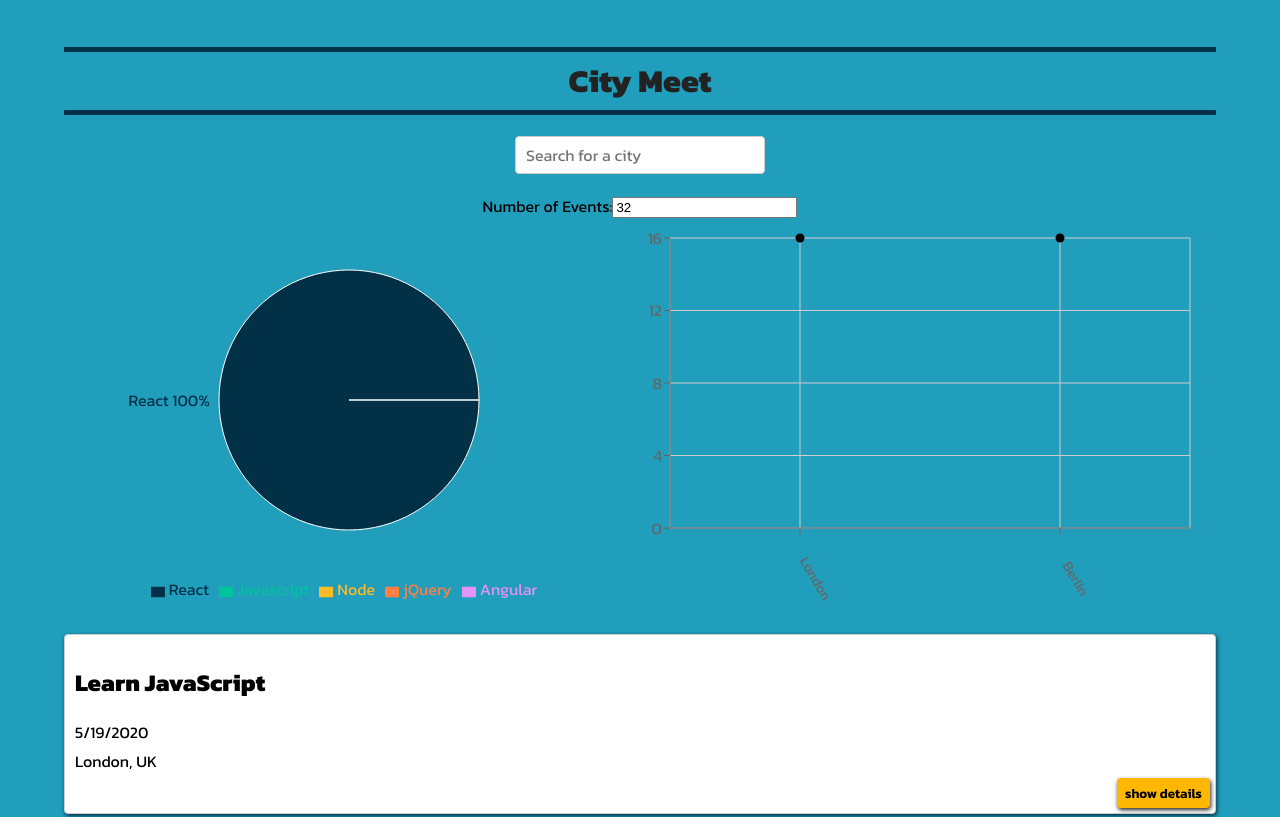
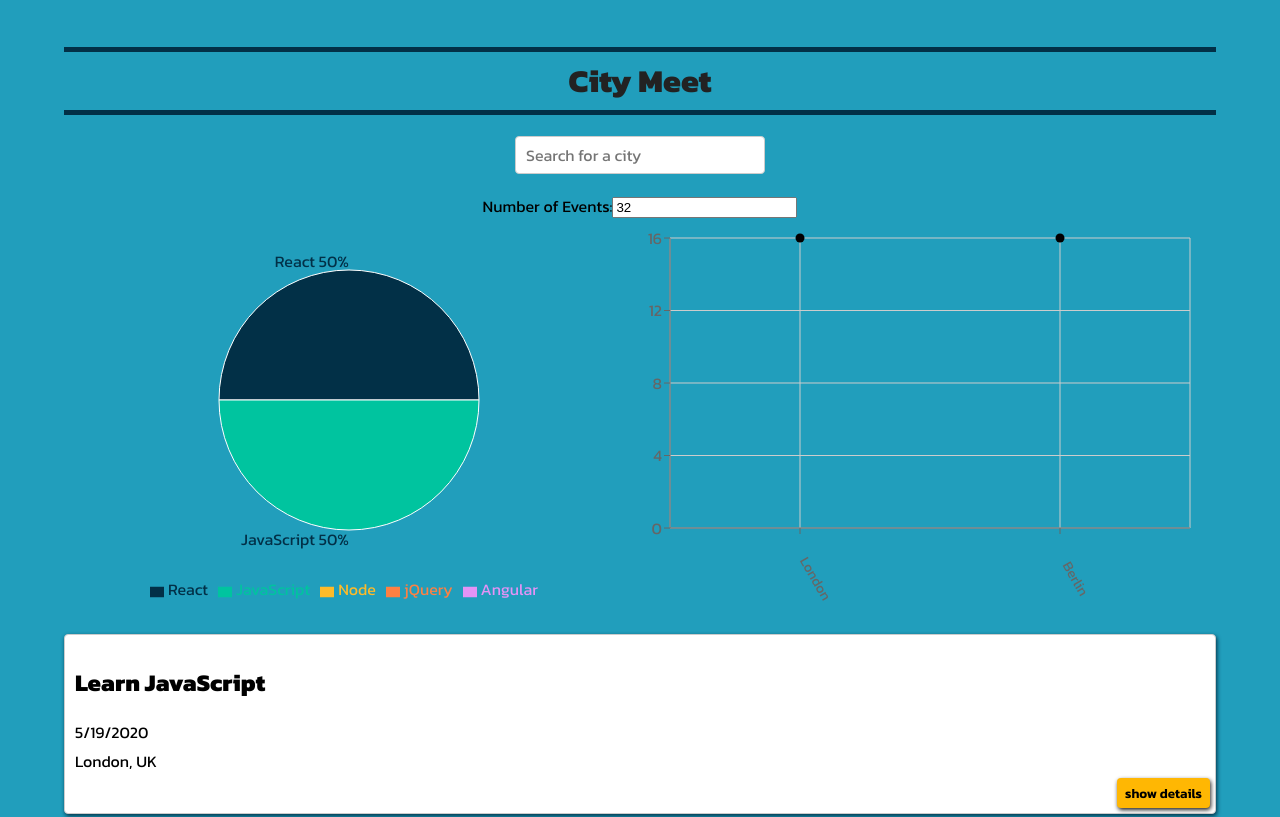
Before and after one commit to GenAnderson/citymeet, a React (Create React App) app: page / in a window 1280 px wide. Shown: the top 817 px of the page. Built offline with nearby package versions, Linux system fonts and the light colour scheme; what atatus-spa would draw is missing.

Commit message:
changing js typo for pie chart

```diff
--- a/src/components/EventGenresChart.js
+++ b/src/components/EventGenresChart.js
@@ -1,16 +1,9 @@
 import { useState, useEffect } from "react";
-import {
-  ResponsiveContainer,
-  PieChart,
-  Pie,
-  Cell,
-  Legend,
-  Line,
-} from "recharts";
+import { ResponsiveContainer, PieChart, Pie, Cell, Legend } from "recharts";
 
 const EventGenresChart = ({ events }) => {
   const [data, setData] = useState([]);
-  const genres = ["React", "Javascript", "Node", "jQuery", "Angular"];
+  const genres = ["React", "JavaScript", "Node", "jQuery", "Angular"];
   const colors = ["#023047", "#00C49F", "#FFBB28", "#FF8042", "#E493F6"];
 
   const getData = () => {
```
